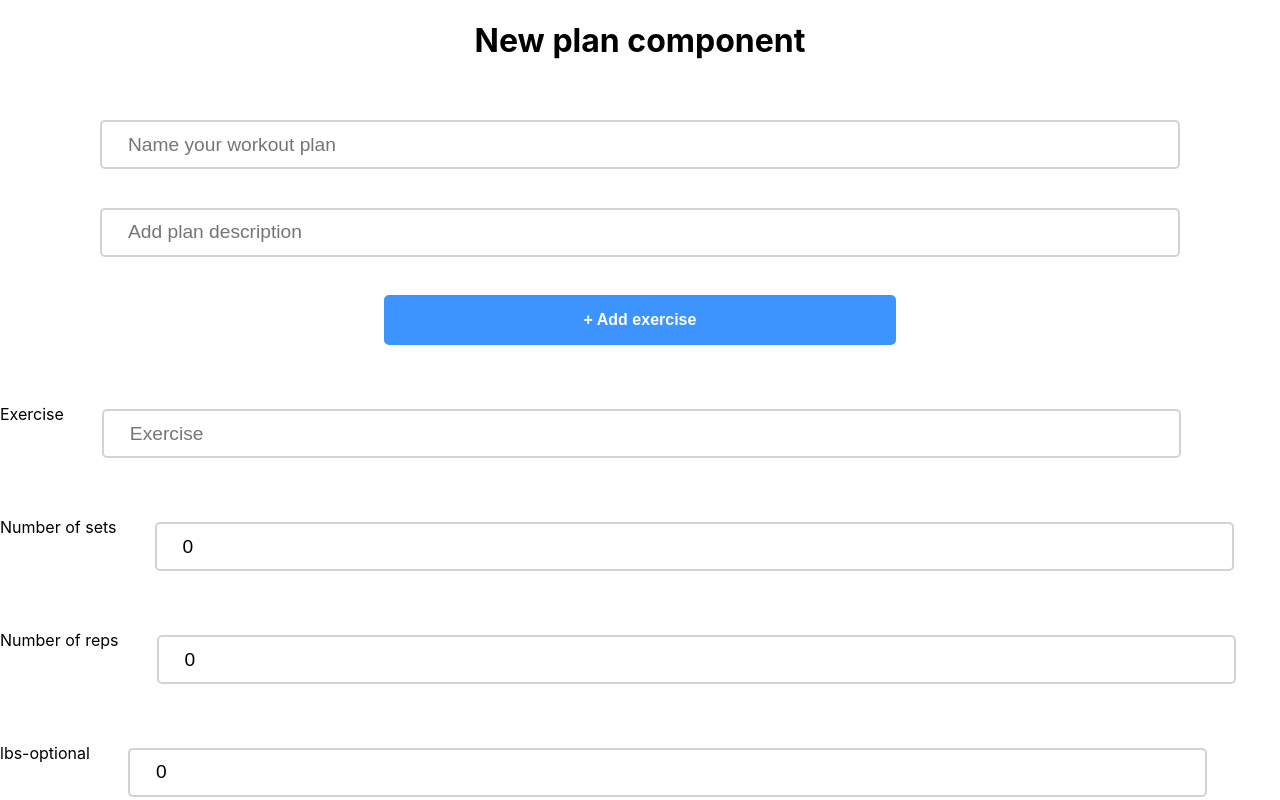
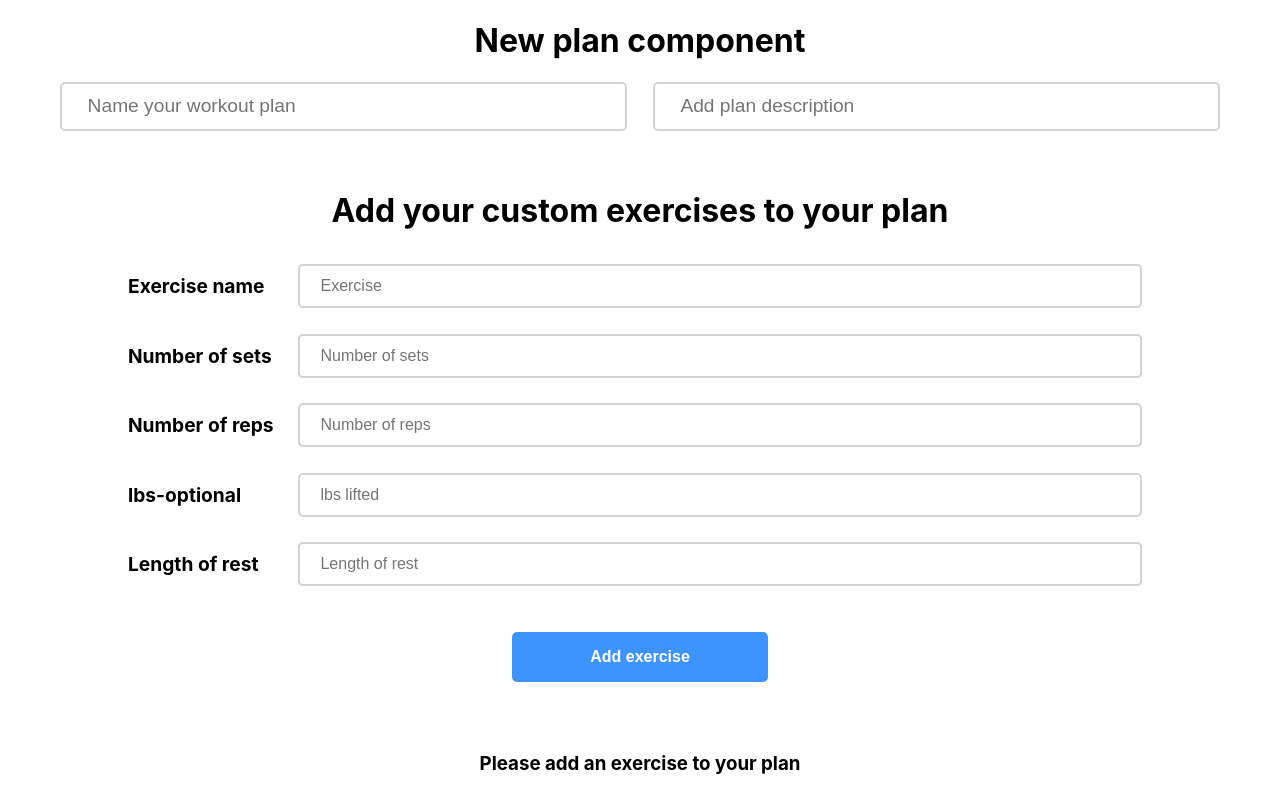
Before and after one commit to weightlifting-journal-13/frontend, a React (Create React App) app in the folder weightlifting/: page /NewPlan in a window 1280 px wide. Shown: the top 800 px of the page. Built offline with nearby package versions, Linux system fonts and the light colour scheme.

Commit message:
updated styles for NewPlan component and card styles

```diff
--- a/weightlifting/src/components/NewPlan.js
+++ b/weightlifting/src/components/NewPlan.js
@@ -5,27 +5,40 @@ import styled from 'styled-components';
 const FormWrapper = styled.div`
     display: flex;
     flex-wrap: wrap;
-    width: 50%;
+    width: 100%;
     padding: 3% 0;
-    margin: auto;
+    /* border: 1px solid green; */
+    justify-content: center;
  `
+
 const FormContainer = styled.div`
-    margin: 2% 0;
-    width: 100%;
+    margin: 1% 0;
+    width: 80%;
     display: flex;
-    justify-content: flex-start;
+    justify-content: center;
     align-items: center;
+    /* border: 2px solid blue;  */
 `
 
 const TextInput = styled.input`
-    width: 80%;
+    margin: 0 1%;
+    height: 40px;
+    width: 100%;
+    border-radius: 5px;
+    font-size: 1rem;
+    padding: 0 2%;
+    border: 2px solid lightgrey;
+`
+
+const WorkoutPlanInput = styled.input`
+    width: 40%;
     height: 45px;
     border-radius: 5px;
     border: 2px solid lightgray;
     font-size: 1.2rem;
     padding: 0 2%;
-    margin: 0 3%;
-    margin-top: 3%;
+    margin-top: 1%;
+    margin: 0% 1%;
 `
 
 const ButtonStyle = styled.button`
@@ -41,7 +54,7 @@ const ButtonStyle = styled.button`
     margin-top: 3%;
 `
 const AddButton = styled.button`
-    width: 40%;
+    width: 25%;
     height: 50px;
     margin: auto;
     border-radius: 5px;
@@ -50,7 +63,7 @@ const AddButton = styled.button`
     font-weight: bold;
     background: #3d94ff;
     color: #FFF;
-    margin-top: 3%;
+    margin-top: 2%;
 `
 
 const DeleteButton = styled.button`
@@ -63,6 +76,7 @@ const DeleteButton = styled.button`
     font-weight: bold;
     background: #ff3d41;
     color: #FFF;
+    margin-left: 5%;
 `
 const CardWrapper = styled.div`
     display: flex;
@@ -71,22 +85,34 @@ const CardWrapper = styled.div`
 
 const CardContainer = styled.div`
     border: 1px solid lightgray;
-    width: 80%;
+    width: 100%;
     display: flex;
     align-content: center;
     margin: 2% 2%;
-    padding: 2% 5%;
+    padding: 2% 1%;
     border-radius: 5px;
     box-shadow: 0 10px 20px rgba(0,0,0,0.19), 0 6px 6px rgba(0,0,0,0.23);
 `
 
 const CardTextStyle = styled.p`
     font-size: 1.2rem;
-    margin: 2% 2%;
+    /* margin: 2% 2%; */
+    /* border: 1px solid red; */
+    /* padding: 0% 1%; */
+    width: 100%;
 `
 
 const CardTextSpan = styled.span`
     font-weight: bold;
+    /* border: 1px solid green; */
+`
+
+const LabelStyle = styled.label`
+    font-weight: bold;
+    font-size: 1.2rem;
+    width: 20%;
+    /* border: 1px solid blue; */
+    text-align: left;
 `
 
 const NewPlan = (props) => {
@@ -99,10 +125,10 @@ const NewPlan = (props) => {
         workoutplan: '',
         workoutdescription: '',
         exercise: '',
-        numberofsets: 0,
-        numberofreps: 0,
-        weightlifted: 0,
-        lengthofrest: 0
+        numberofsets: '',
+        numberofreps: '',
+        weightlifted: '',
+        lengthofrest: ''
     })
 
     //use Object.values to convert to array so we can map it
@@ -118,6 +144,7 @@ const NewPlan = (props) => {
 
         event.preventDefault();
         setWorkoutPlan({
+
             workoutplan: formData.workoutplan,
             workoutdescription: formData.workoutdescription,
             exercises: [...workoutPlan.exercises, {
@@ -131,13 +158,11 @@ const NewPlan = (props) => {
         });
         setFormData({
             ...formData,
-            workoutplan: '',
-            workoutdescription: '',
             exercise: '',
-            numberofsets: 0,
-            numberofreps: 0,
-            weightlifted: 0,
-            lengthofrest: 0
+            numberofsets: '',
+            numberofreps: '',
+            weightlifted: '',
+            lengthofrest: ''
         });
     }
 
@@ -177,10 +202,10 @@ const NewPlan = (props) => {
                     workoutplan: '',
                     workoutdescription: '',
                     exercise: '',
-                    numberofsets: 0,
-                    numberofreps: 0,
-                    weightlifted: 0,
-                    lengthofrest: 0
+                    numberofsets: '',
+                    numberofreps: '',
+                    weightlifted: '',
+                    lengthofrest: ''
                 })
                 //redirect to MyPlans component
                 props.history.push('/MyPlans')
@@ -194,14 +219,14 @@ const NewPlan = (props) => {
             <h1>New plan component</h1>
             <form onSubmit={handleOnSubmitForm} >
                 <div>
-                    <TextInput
+                    <WorkoutPlanInput
                         type='text'
                         name='workoutplan'
                         placeholder='Name your workout plan'
                         value={formData.workoutplan}
                         onChange={handleInputChanges}
                     />
-                    <TextInput
+                    <WorkoutPlanInput
                         type='text'
                         name='workoutdescription'
                         placeholder='Add plan description'
@@ -210,11 +235,10 @@ const NewPlan = (props) => {
                     />
                 </div>
                 <div>
-                    <AddButton onClick={addToPlan}>+ Add exercise</AddButton>
-                </div>
-                <div>
+                    <FormWrapper>
+                        <h1>Add your custom exercises to your plan</h1>
                         <FormContainer>
-                        <label>Exercise</label>
+                            <LabelStyle>Exercise name</LabelStyle>
                             <TextInput
                                 type='text'
                                 name='exercise'
@@ -224,46 +248,49 @@ const NewPlan = (props) => {
                             />
                         </FormContainer>
                         <FormContainer>
-                        <label>Number of sets</label>
+                            <LabelStyle>Number of sets</LabelStyle>
                             <TextInput
                                 type='number'
                                 name='numberofsets'
-                            placeholder='0'
+                                placeholder='Number of sets'
                                 value={formData.numberofsets}
                                 onChange={handleInputChanges}
                             />
                         </FormContainer>
                         <FormContainer>
-                        <label>Number of reps</label>
+                            <LabelStyle>Number of reps</LabelStyle>
                             <TextInput
                                 type='number'
                                 name='numberofreps'
-                            placeholder='0'
+                                placeholder='Number of reps'
                                 value={formData.numberofreps}
                                 onChange={handleInputChanges}
                             />
                         </FormContainer>
                         <FormContainer>
-                        <label>lbs-optional</label>
+                            <LabelStyle>lbs-optional</LabelStyle>
                             <TextInput
                                 type='number'
                                 name='weightlifted'
-                            placeholder='0'
+                                placeholder='lbs lifted'
                                 value={formData.weightlifted}
                                 onChange={handleInputChanges}
                             />
                         </FormContainer>
                         <FormContainer>
-                        <label>Length of rest</label>
+                            <LabelStyle>Length of rest</LabelStyle>
                             <TextInput
                                 type='number'
                                 name='lengthofrest'
-                            placeholder='0 mins'
+                                placeholder='Length of rest'
                                 value={formData.lengthofrest}
                                 onChange={handleInputChanges}
                             />
                         </FormContainer>
-
+                        <FormContainer>
+                            <AddButton onClick={addToPlan}>Add exercise</AddButton>
+                        </FormContainer>
+                    </FormWrapper>
                     <h3>{workoutPlan.exercises.length > 0 ? `Your exercises for your ${workoutPlan.workoutplan} plan` : `Please add an exercise to your plan`} </h3>
                     {workoutPlan.exercises.map((exercise, index) => {
                         return (
```
Lines whose indentation alone changed are shown as unchanged.
